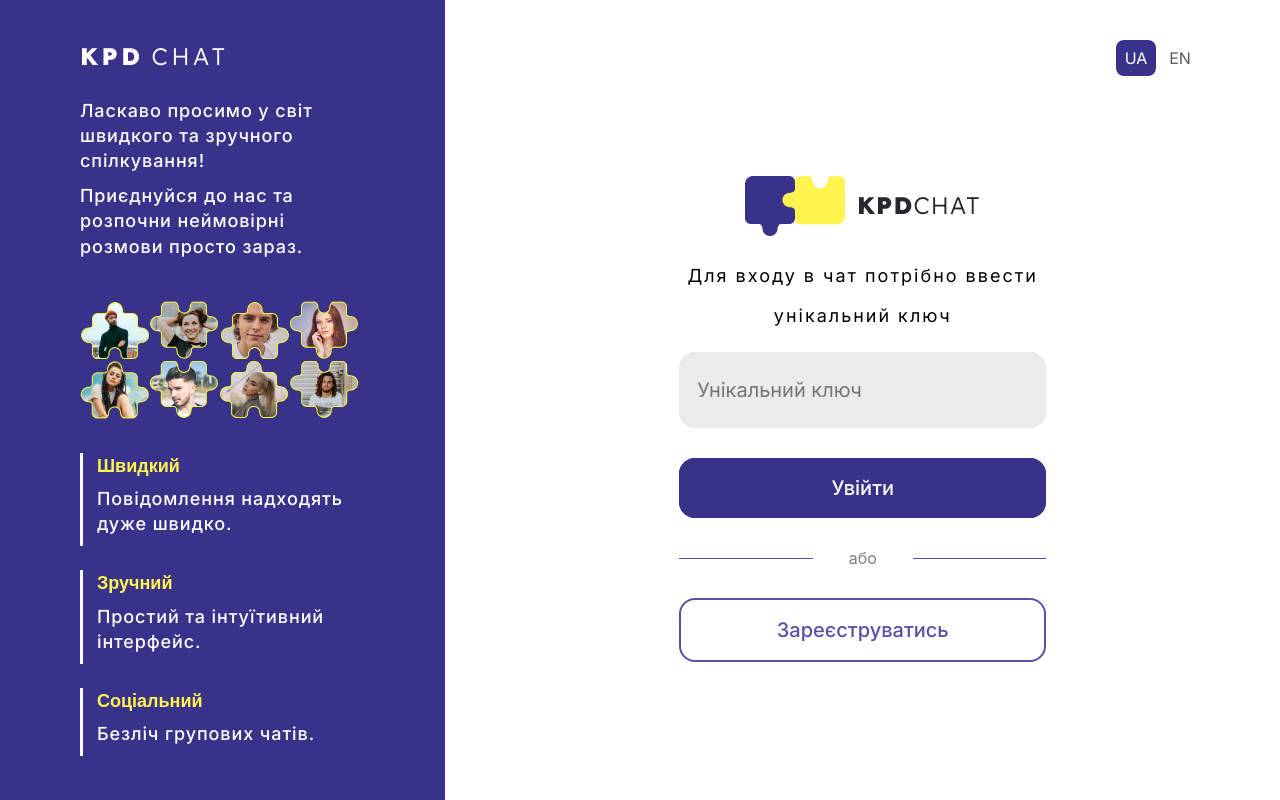
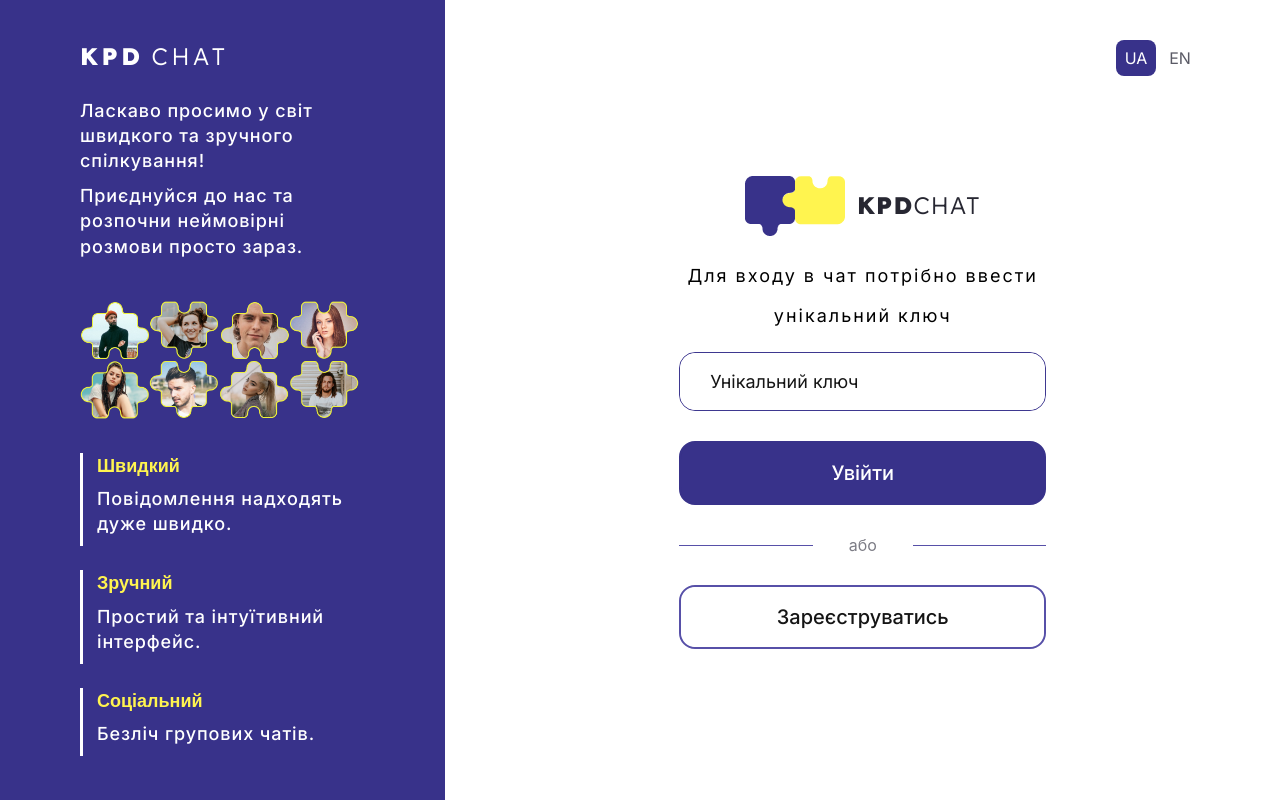
Before and after one commit to kpdchat/kpdchat, a React (Create React App) app: page / in a window 1280 px wide. Built offline with nearby package versions, Linux system fonts and the light colour scheme.

Commit message:
update styles

```diff
--- a/src/styles/registrationWindow/modal.scss
+++ b/src/styles/registrationWindow/modal.scss
@@ -31,7 +31,7 @@
         .title {
             color: $color-light-black;
             font-family: $font-inter;
-            font-size: 26px;
+            font-size: 22px;
             font-weight: $f-weight-400;
             margin-bottom: 32px;
             text-align: center;
@@ -40,6 +40,7 @@
         .add-link {
             width: 100%;
             margin-bottom: 32px;
+            border-radius: 16px;
 
             input, textarea {
                 width: 100%;
--- a/src/styles/registrationWindow/registration.scss
+++ b/src/styles/registrationWindow/registration.scss
@@ -14,13 +14,8 @@
             justify-content: flex-end;
             align-items: center;
             gap: 4px;
-            width: 100%;
             margin: 40px 80px 0;
-            cursor: pointer;
-
-            button {
-                cursor: pointer;
-            }
+            //cursor: pointer;
 
             .active {
                 width: 40px;
@@ -44,6 +39,7 @@
                 font-size: 16px;
                 font-weight: $f-weight-400;
                 border: 0 solid;
+                cursor: pointer;
             }
         }
     }
@@ -104,7 +100,7 @@
             width: 100%;
             display: flex;
             flex-direction: column;
-            background-color: $color-grey;
+            border: 1px solid $color-blue;
             border-radius: 16px;
             position: relative;
 
@@ -114,12 +110,11 @@
                 &:invalid {
                     font-family: $font-inter;
                     border: 2px solid transparent;
-                    background-color: $color-grey;
                     outline: 0;
-                    font-size: 20px;
+                    font-size: 18px;
                     width: 100%;
                     border-radius: 16px;
-                    padding: 24px 16px;
+                    padding: 16px 28px;
                     cursor: pointer;
                 }
 
@@ -127,6 +122,10 @@
                     border: 2px solid #3E3890;
                     outline: none;
                     box-shadow: none;
+                }
+
+                &::placeholder {
+                    color: $color-light-black;
                 }
             }
         }
@@ -185,7 +184,7 @@
                             border: 4px solid $color-blue;
                             border-radius: 16px;
                             width: 100%;
-                            color: $color-text-grey;
+                            color: $color-light-black;
                             font-family: $font-inter;
                             font-size: 18px;
                             font-weight: 500;
@@ -286,6 +285,7 @@
         // .registration__log-in
         width: 100%;
         text-align: center;
+        border: 2px $color-violet solid;
         background-color: $color-violet;
         border-radius: 16px;
 
@@ -341,7 +341,7 @@
         button {
             width: 100%;
             height: 60px;
-            color: $color-light-violet;
+            color: $color-light-black;
             background-color: $color-white;
             border: none;
             font-size: 20px;
```
Also changed, not shown: src/components/registrationWindow/registrationAndEnter/loginAndRegister/useLoginAndRegistrationLogic.js (line endings or trailing spaces).
